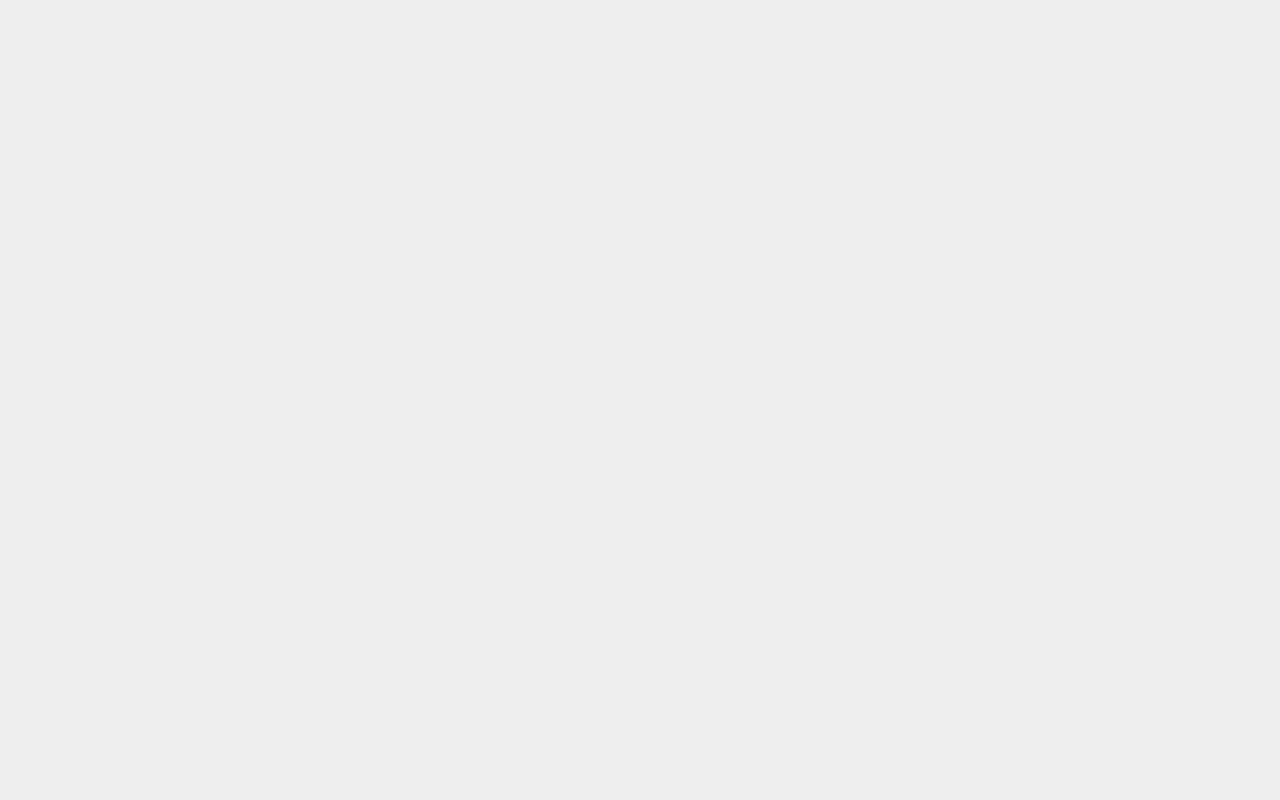
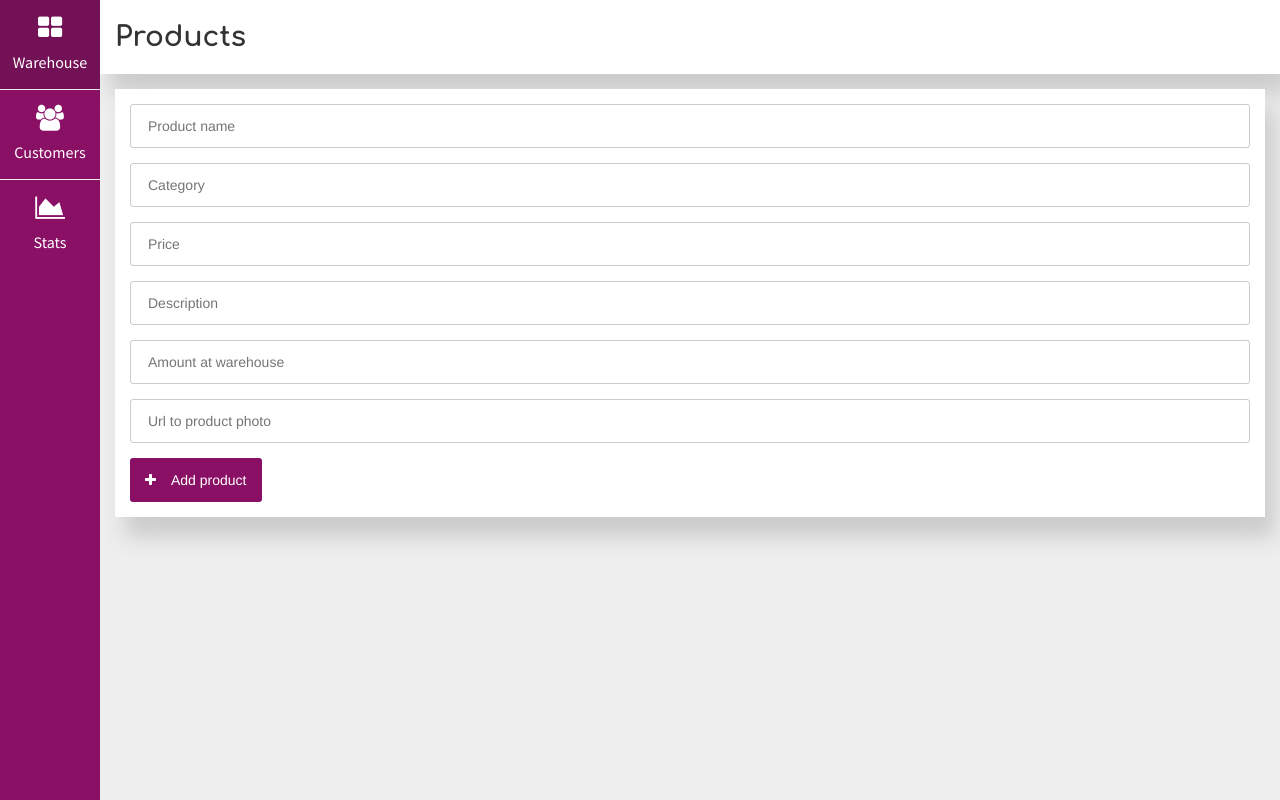
Before and after one commit to v-zhuravsky/airsoft-amo-dashboard, a React (Create React App) app: page /add-product in a window 1280 px wide. Built offline with nearby package versions, Linux system fonts and the light colour scheme.

Commit message:
Created AddProduct component.

```diff
--- a/src/App.js
+++ b/src/App.js
@@ -3,6 +3,7 @@ import { Switch, Route } from 'react-router-dom';
 
 import PrivateRoute from './components/PrivateRoute';
 import Dashboard from './components/Dashboard';
+import AddProduct from './components/AddProduct';
 import ViewProduct from './components/ViewProduct';
 import Customers from './components/Customers';
 import Stats from './components/Stats';
@@ -14,6 +15,7 @@ const App = () => {
 			<Switch>
 				<Route path="/login" component={Auth} />
 				<PrivateRoute exact path="/" component={Dashboard} />
+				<PrivateRoute exact path="/add-product" component={AddProduct} />
 				<PrivateRoute exact path="/view-product/:id" component={ViewProduct} />
 				<PrivateRoute path="/customers" component={Customers} />
 				<PrivateRoute path="/stats" component={Stats} />
--- /dev/null
+++ b/src/components/AddProduct.js
@@ -0,0 +1,91 @@
+import React, { Component } from 'react';
+import { connect } from 'react-redux';
+
+import Sidebar from './Sidebar';
+import Content from './Content';
+import Icon from './Icon';
+
+import '../styles/AddProduct.css';
+
+class AddProduct extends Component {
+	state = {
+		productName: '',
+		category: '',
+		productPrice: '',
+		productDescription: '',
+		amountLeft: '',
+		imgUrl: ''
+	}
+
+	handleChange = e => {
+		this.setState({ [e.target.name]: e.target.value });
+	}
+
+	handleSubmit = e => {
+		e.preventDefault();
+		const {
+			productName,
+			category,
+			productPrice,
+			productDescription,
+			amountLeft,
+			imgUrl
+		} = this.state;
+
+		alert(productName + '\n' + category + '\n' + productPrice + '\n' + productDescription + '\n' + amountLeft + '\n' + imgUrl);
+	}
+
+	render() {
+		return (
+			<div className="wrapper">
+				<Sidebar />
+				<Content>
+					<div className="page-header block">
+						<h1>Products</h1>
+					</div>
+					<form className="block form" onSubmit={this.handleSubmit}>
+						<input
+							type="text"
+							name="productName"
+							placeholder="Product name"
+							onChange={this.handleChange}
+							required />
+						<input
+							type="text"
+							name="category"
+							placeholder="Category"
+							onChange={this.handleChange}
+							required />
+						<input
+							type="number"
+							name="productPrice"
+							placeholder="Price"
+							onChange={this.handleChange}
+							required />
+						<input
+							type="text"
+							name="productDescription"
+							placeholder="Description"
+							onChange={this.handleChange}
+							required />
+						<input
+							type="number"
+							name="amountLeft"
+							placeholder="Amount at warehouse"
+							onChange={this.handleChange}
+							required />
+						<input
+							type="text"
+							name="imgUrl"
+							placeholder="Url to product photo"
+							onChange={this.handleChange}
+							required />
+						<button type="submit"><Icon name="plus" />Add product</button>
+					</form>
+				</Content>
+			</div>
+		);
+	}
+}
+
+export default connect(null)(AddProduct);
--- /dev/null
+++ b/src/styles/AddProduct.css
@@ -0,0 +1,27 @@
+.form {
+	margin: 0 15px 15px;
+}
+.form input {
+	height: 44px;
+	border: 1px solid #ccc;
+	display: block;
+	width: 100%;
+	margin-bottom: 15px;
+	border-radius: 3px;
+	text-indent: 15px;
+}
+.form button {
+	height: 44px;
+	border-radius: 3px;
+	background: #8a1066;
+	color: #fff;
+	padding: 0 15px;
+	transition: .3s background;
+	color: #fff;
+}
+.form button:hover {
+	background: #721155;
+}
+.form button i {
+	margin-right: 15px;
+}
```
